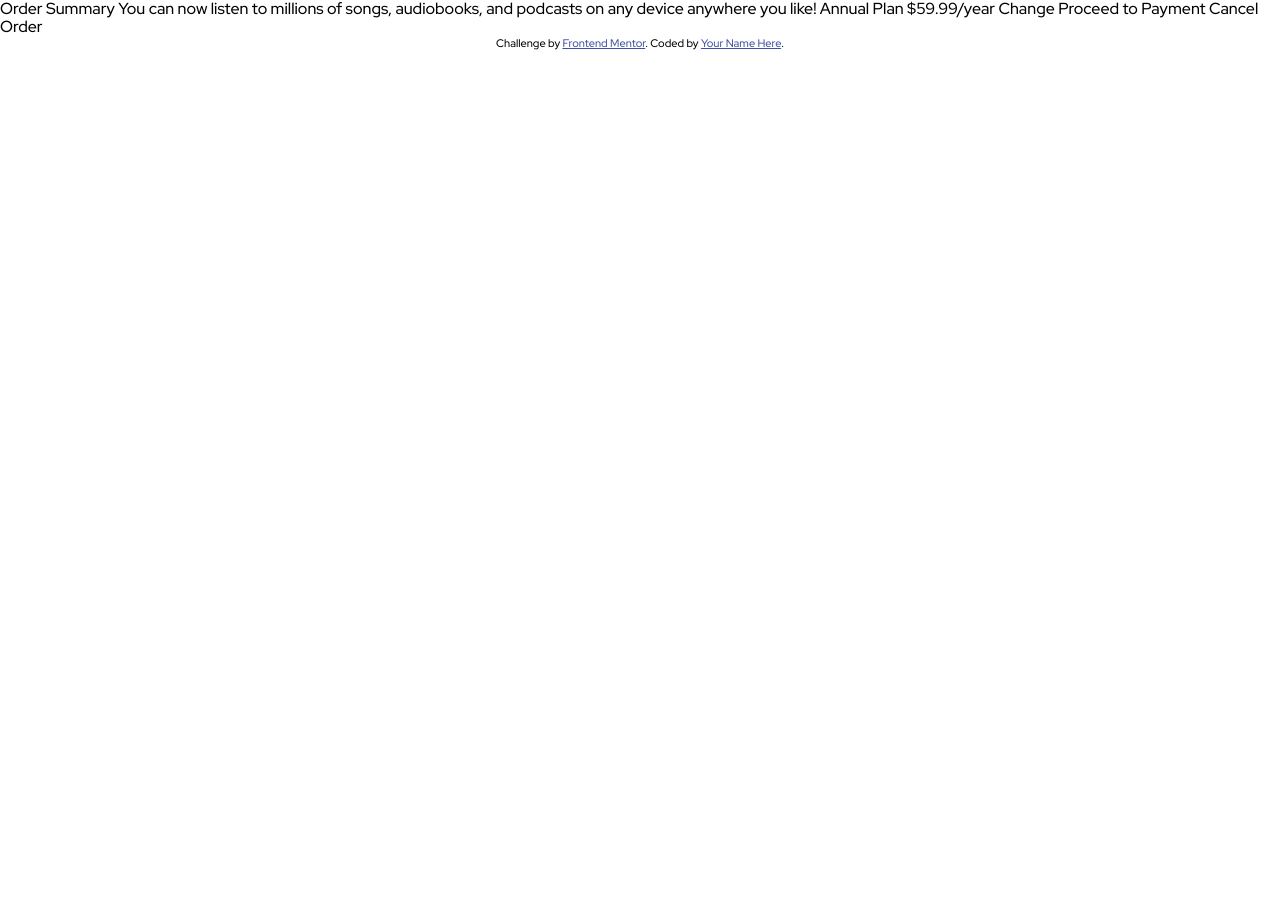
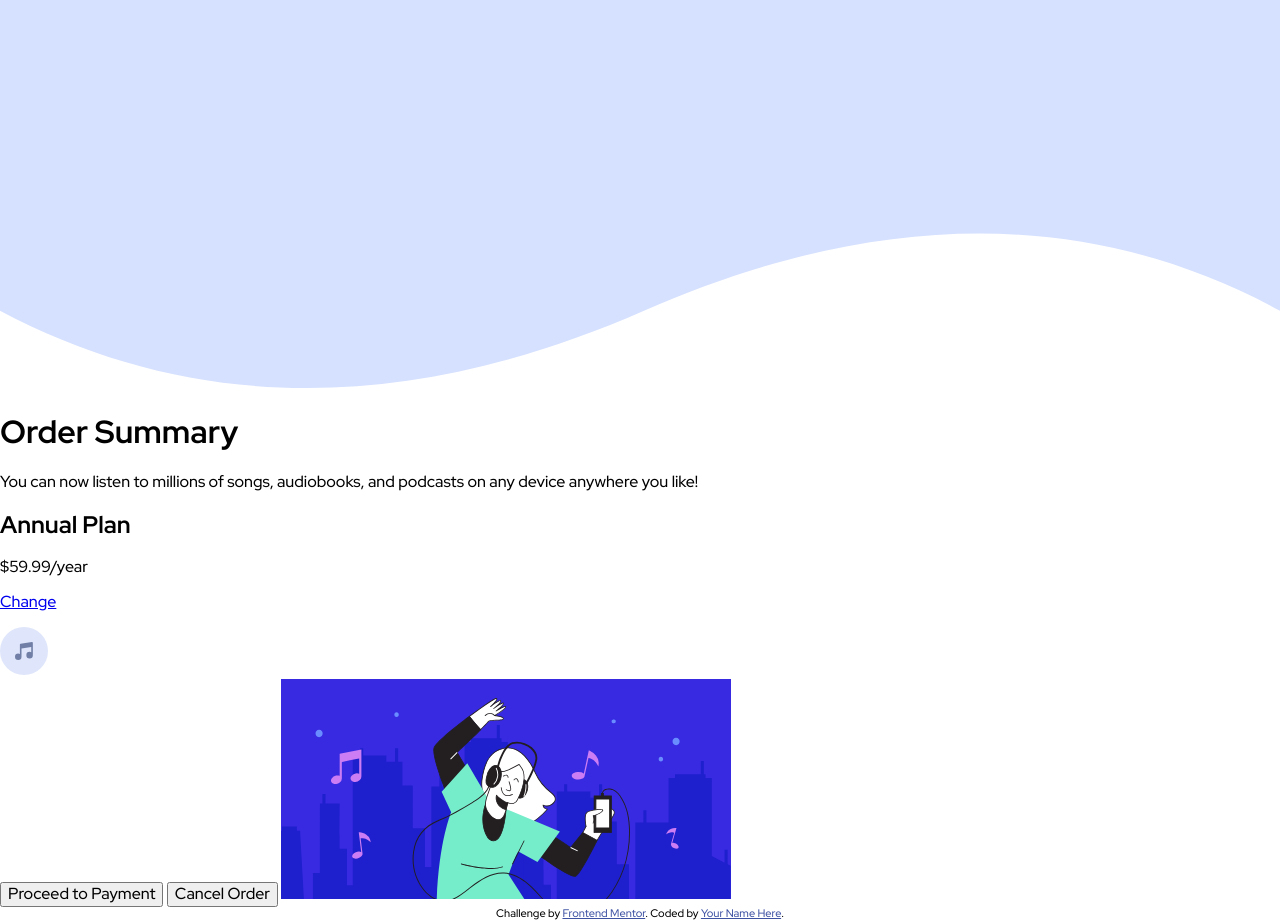
Before and after one commit to o0oDanielHaroo0o/order-summary-component, a plain HTML site: page index.html in a window 1280 px wide. Before the commit the page ends 800 px from the top, so only its background shows below. Drawn offline with Linux system fonts and the light colour scheme.

Commit message:
HTML STRUCTURE AND CLASSES

```diff
--- a/index.html
+++ b/index.html
@@ -1,40 +1,70 @@
 <!DOCTYPE html>
 <html lang="en">
+
 <head>
   <meta charset="UTF-8">
   <meta name="viewport" content="width=device-width, initial-scale=1.0">
 
   <link rel="icon" type="image/png" sizes="32x32" href="./images/favicon-32x32.png">
 
-  <title>Frontend Mentor | Order summary card</title>
+  <title>Frontend Mentor | Order summary order</title>
 
   <!-- Google Fonts -->
   <link rel="preconnect" href="https://fonts.googleapis.com">
-<link rel="preconnect" href="https://fonts.gstatic.com" crossorigin>
-<link href="https://fonts.googleapis.com/css2?family=Red+Hat+Display:wght@500;700;900&display=swap" rel="stylesheet">
+  <link rel="preconnect" href="https://fonts.gstatic.com" crossorigin>
+  <link href="https://fonts.googleapis.com/css2?family=Red+Hat+Display:wght@500;700;900&display=swap" rel="stylesheet">
 
   <!-- css -->
   <link rel="stylesheet" href="./css/normalize.css">
   <link rel="stylesheet" href="./css/styles.css">
 </head>
+
 <body>
 
-  Order Summary
+  <!--
+================
+Background
+================
+-->
 
-  You can now listen to millions of songs, audiobooks, and podcasts on any
-  device anywhere you like!
+  <img srcset="./images/pattern-background-desktop.svg 1440w, ./images/pattern-background-mobile.svg 375w" src="./images/pattern-background-mobile.svg 375w" alt="Background pattern"
+    class="bg-pattern">
 
-  Annual Plan
-  $59.99/year
+  <!--
+================
+Main Content
+================
+-->
 
-  Change
+  <div class="order">
 
-  Proceed to Payment
-  Cancel Order
+    <h1 class="order__title heading">Order Summary</h1>
+    <p class="order__info text">You can now listen to millions of songs, audiobooks, and podcasts on any
+      device anywhere you like!</p>
+    <div class="order__plan">
+      <div class="plan__info">
+        <h2 class="plan__info__title heading">Annual Plan</h2>
+        <p class="plan__info__price text">$59.99/year</p>
+      </div> <!-- plan__info -->
+      <p><a href="#" class="plan__change">Change</a></p>
+      <img src="./images/icon-music.svg" alt="music icon" class="plan__icon">
+    </div> <!-- plan -->
+    <button class="order__button">Proceed to Payment</button>
+    <button class="order__button order__button--cancel">Cancel Order</button>
+    <img src="./images/illustration-hero.svg" alt="Hero illustration" class="order__illustration">
 
+  </div> <!-- order -->
+
+  <!--
+================
+Attribution
+================
+-->
   <div class="attribution">
     Challenge by <a href="https://www.frontendmentor.io?ref=challenge" target="_blank">Frontend Mentor</a>.
     Coded by <a href="#">Your Name Here</a>.
   </div>
+
 </body>
+
 </html>
```
